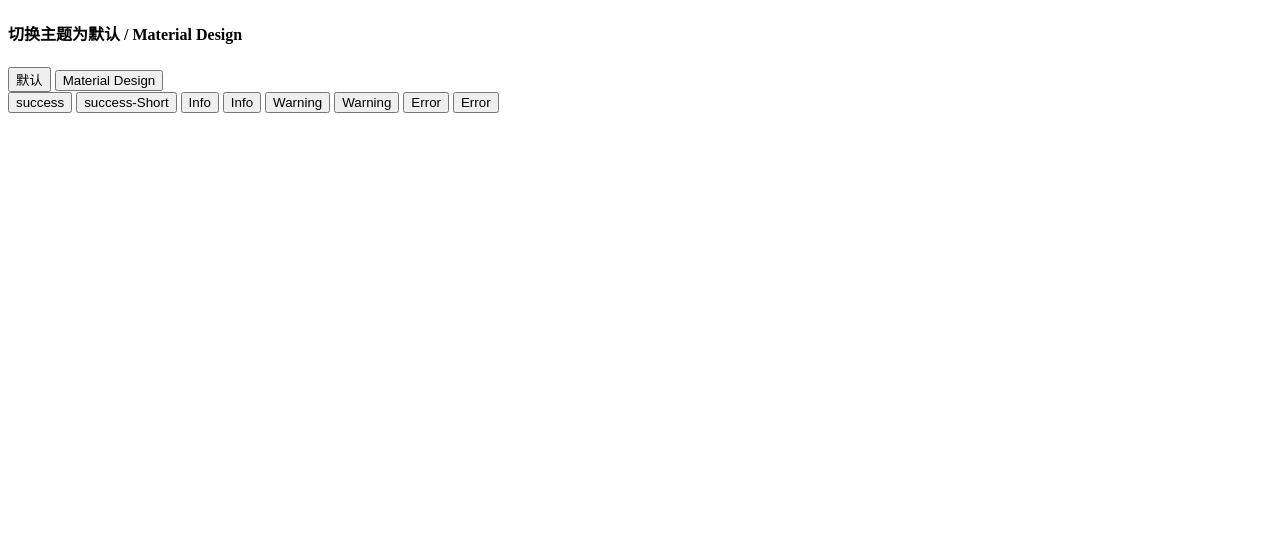
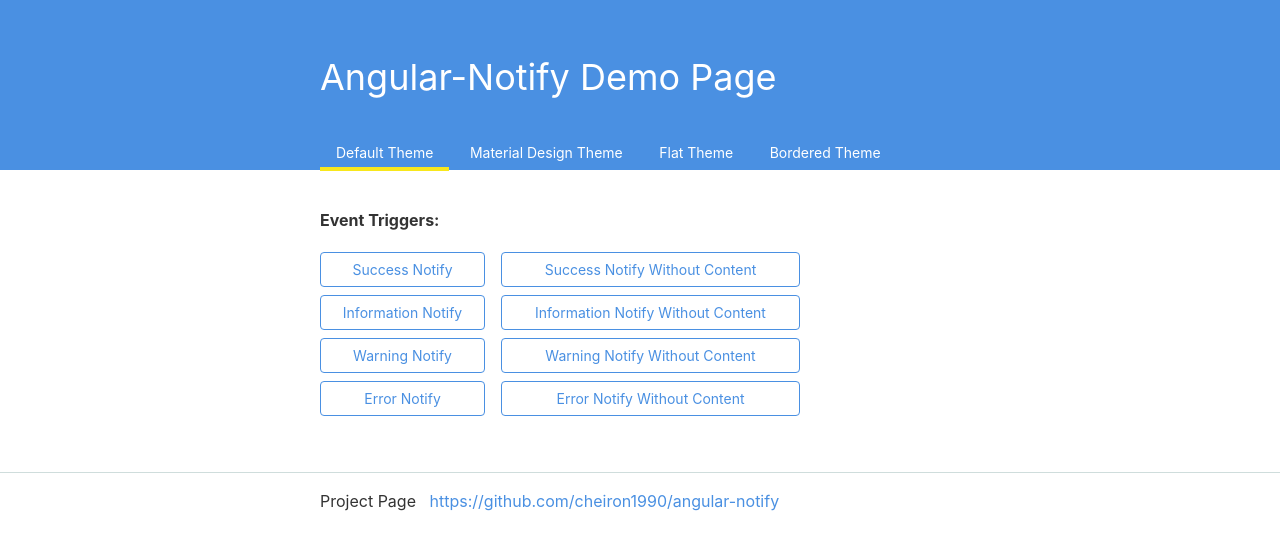
Before and after one commit to cheironz/angular-notify, a website: page demo.html in a window 1280 px wide. Drawn offline with Linux system fonts and the light colour scheme.

Commit message:
完善demo page

```diff
--- /dev/null
+++ b/demo.css
@@ -0,0 +1,99 @@
+*{
+	font-family: system, -apple-system, '.SFNSDisplay-Regular', HelveticaNeue, Arial, 'PingFang SC', 'Hiragino Sans GB', 'Microsoft Yahei', sans-serif;
+	margin: 0;
+	padding: 0;
+}
+body{
+
+}
+.demo{
+	width: 640px;
+	margin: 24px auto;
+}
+header{
+	width: 100%;
+	height: 170px;
+	background-color: #4A90E2;
+	position: absolute;
+	top: 0;
+	left: 0;
+	z-index: -1;
+}
+header h1{
+	color: #FFF;
+	font-size: 36px;
+	font-weight: normal;
+	width: 640px;
+	margin: 55px auto 36px auto;
+}
+.theme-select{
+	width: 640px;
+	margin: 0 auto;
+}
+.theme-select button{
+	background: none;
+	border: none;
+	outline: none;
+	color: #fff;
+	font-size: 14px;
+	text-align: center;
+	line-height: 20px;
+	height: 36px;
+	padding: 8px 16px;
+	margin-right: 0;
+	cursor: pointer;
+}
+.theme-select button.active, .theme-select button:hover{
+	border-bottom: 4px solid #F8E71C;
+}
+.event-trigger{
+	margin-top: 210px;
+}
+
+.event-trigger h4{
+	color: #333;
+	margin: 0 0 14px 0;
+}
+.event-trigger table{
+	width: 80%;
+	border-collapse:separate;
+	border-spacing:16px 8px;
+	margin-left: -16px;
+}
+.event-trigger td{
+	color: #4A90E2;
+	font-size: 14px;
+	text-align: center;
+	padding: 8px;
+	border: 1px solid #4A90E2;
+	border-radius: 4px;
+	cursor: pointer;
+}
+.event-trigger td:hover{
+	color: #FFF;
+	background-color: #4A90E2;
+}
+.notifies{
+	position: absolute;
+	top: 0;
+	right: 0;
+}
+footer{
+	border-top: 1px solid #CFDDDC;
+	width: 100%;
+	margin-top: 48px;
+}
+footer p{
+	color: #333;
+	font-size: 16px;
+	width: 640px;
+	margin: 18px auto;
+}
+footer p a{
+	color: #4A90E2;
+	text-decoration: none;
+	cursor: pointer;
+}
+footer p a:hover{
+	text-decoration: underline;
+}
--- a/demo.html
+++ b/demo.html
@@ -1,40 +1,52 @@
 <!DOCTYPE html>
-<html lang="zh-Hans-cmn">
+<html lang="en">
 <head>
 	<meta charset="UTF-8">
 	<title>Notify-Demo</title>
+	<link rel="stylesheet" href="demo.css">
 	<link href="https://fonts.googleapis.com/icon?family=Material+Icons" rel="stylesheet">
-	<link rel="stylesheet" href="styles/css/angular-notify-material.min.css" id="notifyTheme">
-	<style type="text/css">
-		.notifies{
-			position: absolute;
-			top: 0;
-			right: 0;
-		}
-	</style>
+	<link rel="stylesheet" href="styles/css/angular-notify.min.css" id="notifyTheme">
 </head>
 <body ng-controller="DemoController">
 	<div class="demo">
-		<div class="theme-select">
-			<h4>切换主题为默认 / Material Design</h4>
-			<button data-theme="default" class="theme-change">默认</button>
-			<button data-theme="md" class="theme-change">Material Design</button>
-		</div>
+		<header>
+			<h1>Angular-Notify Demo Page</h1>
+			<div class="theme-select">
+				<button data-theme="default" class="theme-change active">Default Theme</button>
+				<button data-theme="md" class="theme-change">Material Design Theme</button>
+				<button data-theme="flat" class="theme-change">Flat Theme</button>
+				<button data-theme="bordered" class="theme-change">Bordered Theme</button>
+			</div>
+		</header>
 		<div class="event-trigger">
-			<button ng-click="eventTrigger($event)" data-type="success" data-title="Login Failed!" data-content="1503: Username or password error!">success</button>
-			<button ng-click="eventTrigger($event)" data-type="success" data-title="Login Failed!">success-Short</button>
-			<button ng-click="eventTrigger($event)" data-type="info" data-title="You have a new Message." data-content="Hello!">Info</button>
-			<button ng-click="eventTrigger($event)" data-type="info" data-title="You have a new Message.">Info</button>
-			<button ng-click="eventTrigger($event)" data-type="warning" data-title="You have a new Message." data-content="Hello!">Warning</button>
-			<button ng-click="eventTrigger($event)" data-type="warning" data-title="You have a new Message.">Warning</button>
-			<button ng-click="eventTrigger($event)" data-type="error" data-title="You have a new Message." data-content="Hello!">Error</button>
-			<button ng-click="eventTrigger($event)" data-type="error" data-title="You have a new Message.">Error</button>
+			<h4>Event Triggers:</h4>
+			<table>
+				<tr>
+					<td ng-click="eventTrigger($event)" data-type="success" data-title="Create Item Successful !" data-content="Item ( id: 2031 ) has already added to the list.">Success Notify</td>
+					<td ng-click="eventTrigger($event)" data-type="success" data-title="Create Item Successful !">Success Notify Without Content</td>
+				</tr>
+				<tr>
+					<td ng-click="eventTrigger($event)" data-type="info" data-title="You have a new Message." data-content="Did you send email about the sample project? -- By: Amy">Information Notify</td>
+					<td ng-click="eventTrigger($event)" data-type="info" data-title="You have a new Message.">Information Notify Without Content</td>
+				</tr>
+				<tr>
+					<td ng-click="eventTrigger($event)" data-type="warning" data-title="Some Data Lost！" data-content="We can not load some data.">Warning Notify</td>
+					<td ng-click="eventTrigger($event)" data-type="warning" data-title="Some Data Lost！">Warning Notify Without Content</td>
+				</tr>
+				<tr>
+					<td ng-click="eventTrigger($event)" data-type="error" data-title="Login Failed !" data-content="1503: Username or password error!">Error Notify</td>
+					<td ng-click="eventTrigger($event)" data-type="error" data-title="Login Failed !">Error Notify Without Content</td>
+				</tr>
+			</table>
 		</div>
 	</div>
+	<footer>
+		<p>Project Page &nbsp; <a href="https://github.com/cheiron1990/angular-notify">https://github.com/cheiron1990/angular-notify</a></p>
+	</footer>
 	<div class="notifies" notifybar></div>
 	<script src="scripts/vendor/jquery.min.js"></script>
 	<script src="scripts/vendor/angular.min.js"></script>
-	<script src="scripts/angular-notify.min.js"></script>
+	<script src="scripts/dist/angular-notify.min.js"></script>
 	<script type="text/javascript">
 		angular.module('demoApp', ['angularNotify']).controller('DemoController', ['$scope', function($scope){
 			$scope.eventTrigger = function(e){
@@ -52,10 +64,26 @@
 				var theme = e.target.getAttribute('data-theme');
 				console.log(theme);
 				var css = document.getElementById('notifyTheme');
-				if(theme == 'md'){
-					css.setAttribute('href','styles/css/angular-notify-material.min.css');
-				}else{
-					css.setAttribute('href','styles/css/angular-notify.min.css');
+				switch(theme){
+					case 'md':
+						css.setAttribute('href','styles/css/angular-notify-material.min.css');
+						$('.theme-select button').removeClass('active');
+						$(e.target).addClass('active');
+						break;
+					case 'flat':
+						css.setAttribute('href','styles/css/angular-notify-flat.min.css');
+						$('.theme-select button').removeClass('active');
+						$(e.target).addClass('active');
+						break;
+					case 'bordered':
+						css.setAttribute('href','styles/css/angular-notify-bordered.min.css');
+						$('.theme-select button').removeClass('active');
+						$(e.target).addClass('active');
+						break;
+					default:
+						css.setAttribute('href','styles/css/angular-notify-bordered.min.css');
+						$('.theme-select button').removeClass('active');
+						$(e.target).addClass('active');
 				}
 			});
 			angular.bootstrap(document, ['demoApp']);
```
